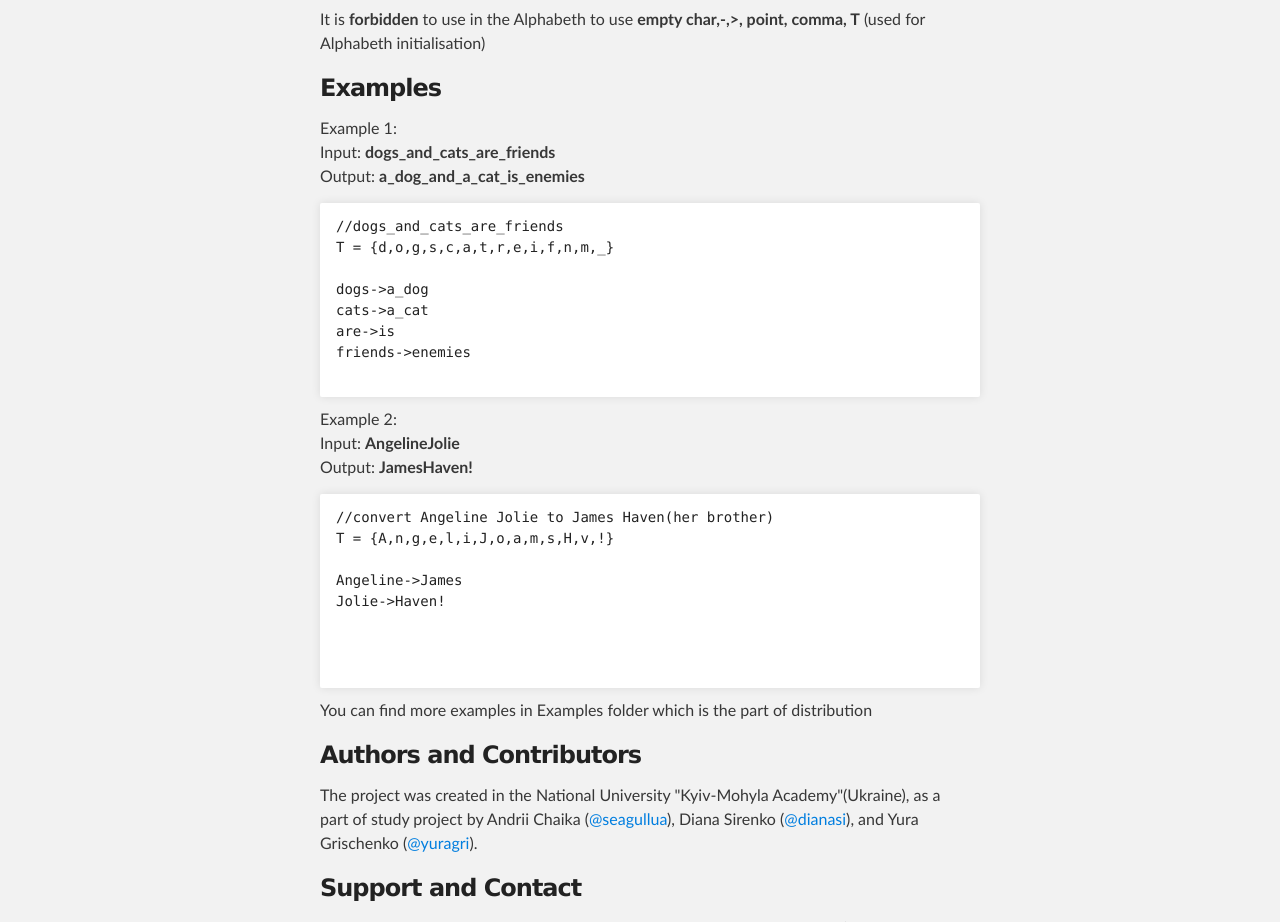
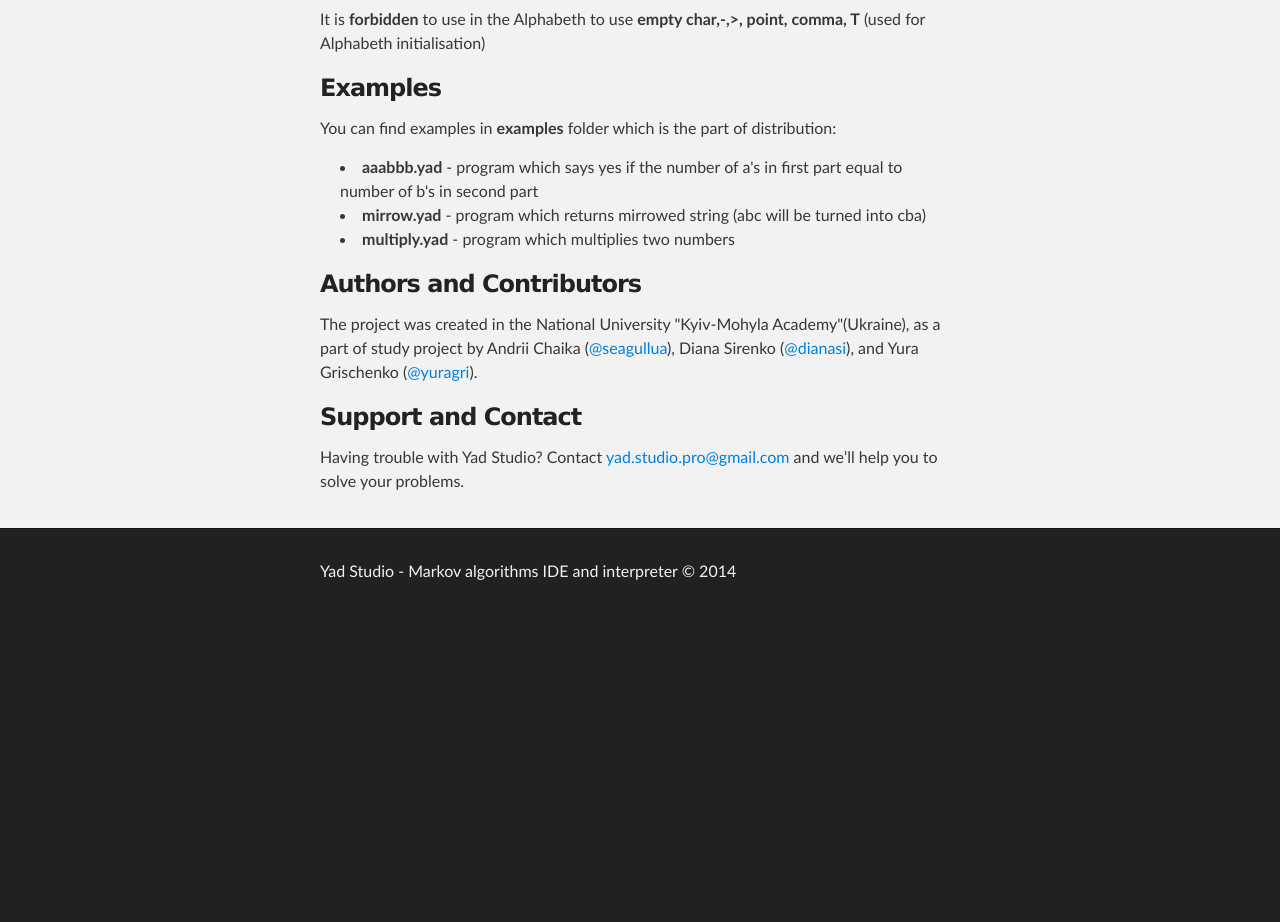
Before and after one commit to Yad-Studio/Yad-Studio.github.io, a plain HTML site: page index.html in a window 1280 px wide. Shown: the part 2913-3835 px from the top of the page. After the commit the page ends 3531 px from the top, so only its background shows below. Drawn offline with Linux system fonts and the light colour scheme.

Commit message:
Examples update

```diff
--- a/index.html
+++ b/index.html
@@ -100,7 +100,7 @@ from the alphabeth lines become red.
 
 <h3>
 <a name="examples" class="anchor" href="#examples"><span class="octicon octicon-link"></span></a>Examples</h3>
-<p>Example 1:<br>Input: <strong>dogs_and_cats_are_friends</strong><br>Output: <strong>a_dog_and_a_cat_is_enemies</strong></p>
+<!--<p>Example 1:<br>Input: <strong>dogs_and_cats_are_friends</strong><br>Output: <strong>a_dog_and_a_cat_is_enemies</strong></p>
 <pre><code>//dogs_and_cats_are_friends
 T = {d,o,g,s,c,a,t,r,e,i,f,n,m,_}
 
@@ -120,8 +120,14 @@ Jolie->Haven!
 </code>
 
 
-</pre>
-<p>You can find more examples in Examples folder which is the part of distribution</p>
+</pre>-->
+<p>You can find examples in <strong>examples</strong> folder which is the part of distribution:
+<ul>
+	<li><strong>aaabbb.yad</strong> - program which says yes if the number of a's in first part equal to number of b's in second part  </li>
+	<li><strong>mirrow.yad</strong> - program which returns mirrowed string (abc will be turned into cba)</li>
+	<li><strong>multiply.yad</strong> - program which multiplies two numbers</li>
+</ul>
+</p>
 <h3>
 <a name="authors-and-contributors" class="anchor" href="#authors-and-contributors"><span class="octicon octicon-link"></span></a>Authors and Contributors</h3>
 <p>The project was created in the National University "Kyiv-Mohyla Academy"(Ukraine), as a part of study project by Andrii Chaika (<a href="https://github.com/seagullua" class="user-mention">@seagullua</a>), Diana Sirenko (<a href="https://github.com/dianasi" class="user-mention">@dianasi</a>), and Yura Grischenko (<a href="https://github.com/yuragri" class="user-mention">@yuragri</a>).</p>
```
